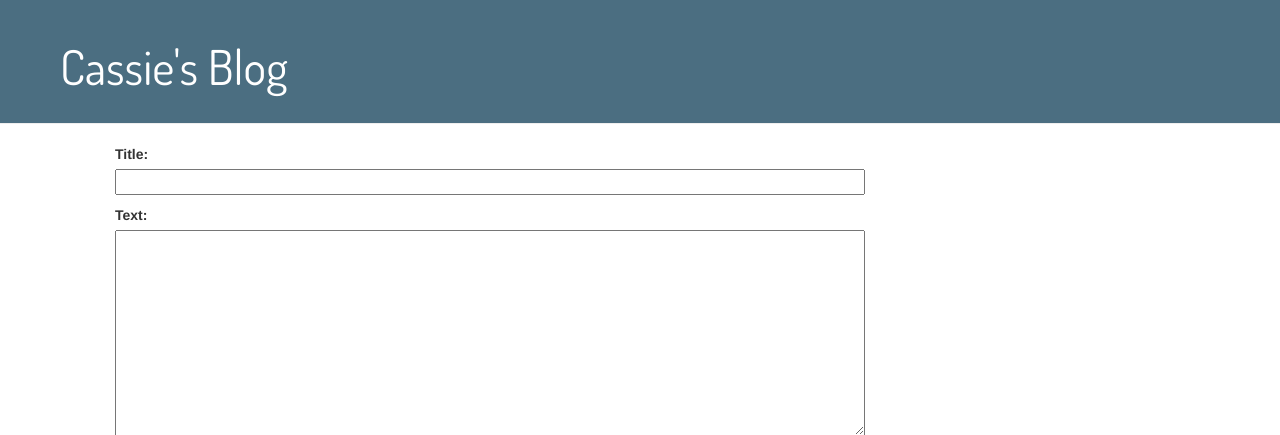
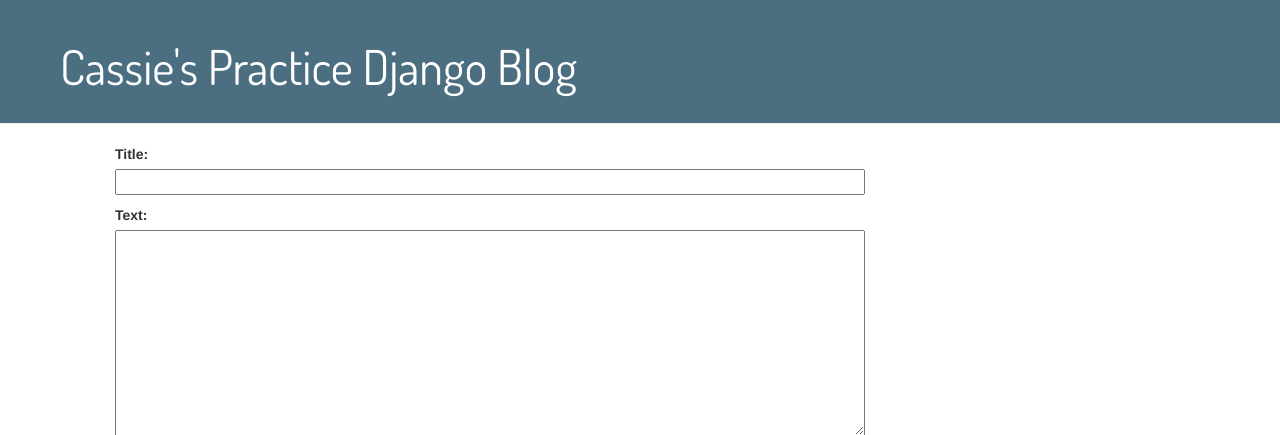
Before and after one commit to firewallender/my-blog, a Django app: template blog/templates/blog/post_edit.html in a window 1280 px wide. Shown: the top 435 px of the page. Run offline with Django 3.2, Linux system fonts and the light colour scheme; the template is opened without the code that fills it: values that come from a table or form of the project are taken from there, others are empty; parts of the project's set-up code (start-up, migrations or seed data) failed here and were passed over; some libraries are stand-ins or nearby versions.

Commit message:
Switched order of site and changed the blog title.

```diff
--- a/blog/templates/blog/base.html
+++ b/blog/templates/blog/base.html
@@ -12,7 +12,7 @@
           {% if user.is_authenticated %}
               <a href="{% url 'post_new' %}" class="top-menu"><span class="glyphicon glyphicon-plus"></span></a>
           {% endif %}
-          <h1><a href="/">Cassie's Blog</a></h1>
+          <h1><a href="/">Cassie's Practice Django Blog</a></h1>
         </div>
         <div class="content container">
             <div class="row">
--- a/blog/views.py
+++ b/blog/views.py
@@ -4,7 +4,7 @@ from .models import Post
 from .forms import PostForm
 
 def post_list(request):
-    posts = Post.objects.filter(published_date__lte=timezone.now()).order_by('published_date')
+    posts = Post.objects.filter(published_date__lte=timezone.now()).order_by('-published_date')
     return render(request, 'blog/post_list.html', {'posts': posts})
 
 def post_detail(request, pk):
```
